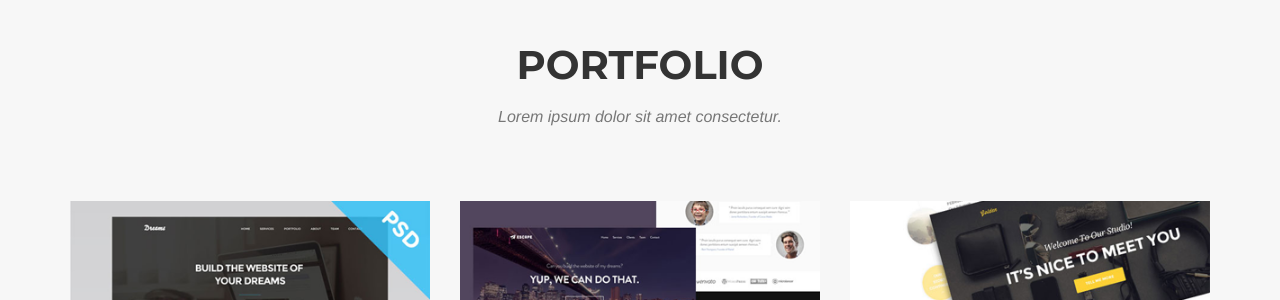
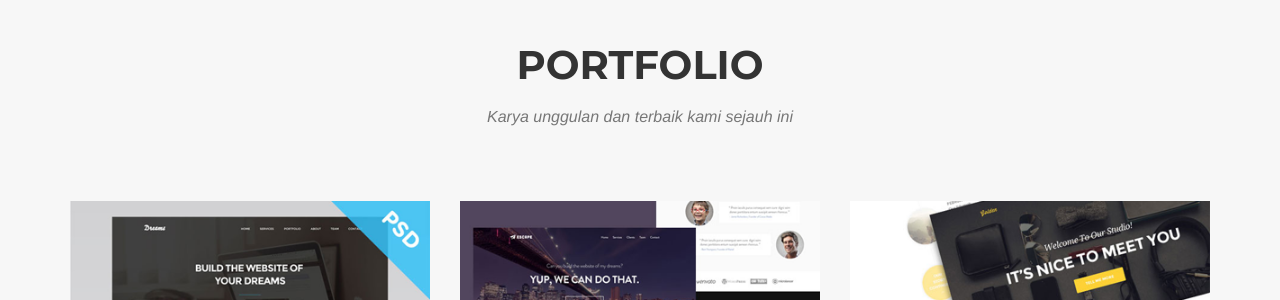
Before and after one commit to atilamedia/atilamedia.github.io, a Jekyll site: the page built from index.html, in a window 1280 px wide and 900 px high, scrolled down 1425 px. Shown: the part 152-452 px from the top of the window. Built offline with Jekyll 4.4.1, drawn with Linux system fonts in a browser that asks for light colours; some web fonts are replaced.

Commit message:
Update portfolio_grid.html

```diff
--- a/_includes/portfolio_grid.html
+++ b/_includes/portfolio_grid.html
@@ -4,7 +4,7 @@
             <div class="row">
                 <div class="col-lg-12 text-center">
                     <h2 class="section-heading">Portfolio</h2>
-                    <h3 class="section-subheading text-muted">Lorem ipsum dolor sit amet consectetur.</h3>
+                    <h3 class="section-subheading text-muted">Karya unggulan dan terbaik kami sejauh ini</h3>
                 </div>
             </div>
             <div class="row">
```
